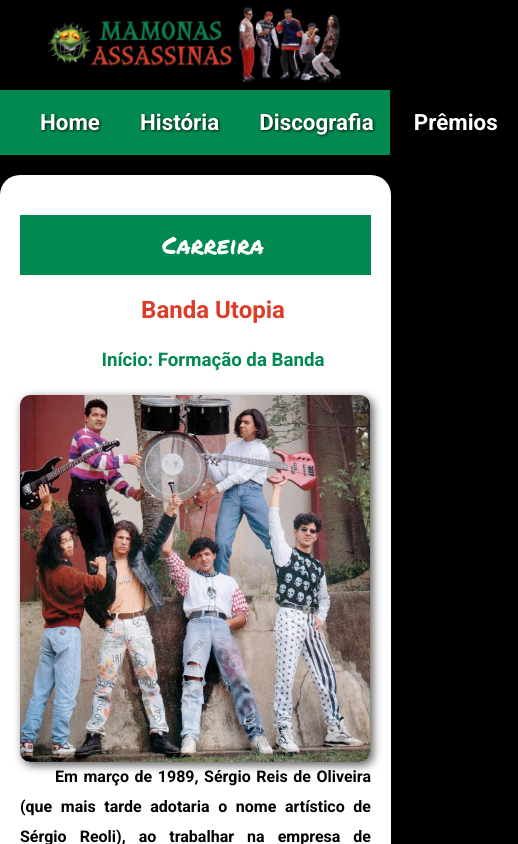
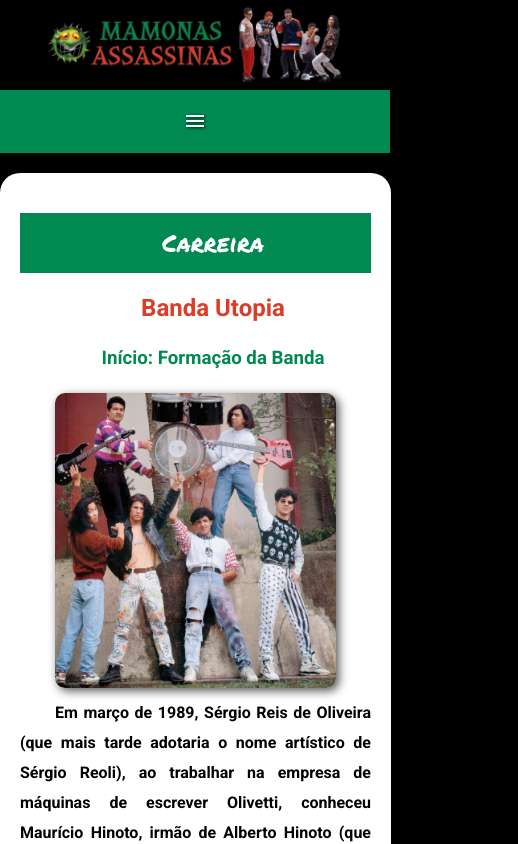
Before and after one commit to misaelguedes/Mamonas-Assassinas, a React (Create React App) app: page /historia in a window 390 px wide. Shown: the top 844 px of the page, 518 px wide, since content can reach past the window. Built offline with nearby package versions, Linux system fonts and the light colour scheme.

Commit message:
Criando responsividade do site

```diff
--- a/public/index.html
+++ b/public/index.html
@@ -24,6 +24,7 @@
       work correctly both with client-side routing and a non-root public URL.
       Learn how to configure a non-root public URL by running `npm run build`.
     -->
+    <link rel="stylesheet" href="https://fonts.googleapis.com/css2?family=Material+Symbols+Outlined:opsz,wght,FILL,GRAD@48,400,0,0" />
     <title>Mamonas Assassinas</title>
   </head>
   <body>
--- a/src/Components/Header/Header.css
+++ b/src/Components/Header/Header.css
@@ -9,7 +9,7 @@
     text-align: center;
 }
 
-.itens > a {
+.menu > a {
     color: white;
     font-size: 1.4em;
     font-weight: bolder;
@@ -20,6 +20,37 @@
     transition-duration: 0.5s;
 }
 
-.itens > a:hover {
+.menu > a:hover {
     color: #DC3C28;
 }
+
+span {
+    color: white;
+    text-shadow: 1px 1px 3px rgba(0, 0, 0, 0.822);
+}
+
+#burguer {
+    display: none;
+}
+
+@media (max-width: 768px) {
+    .itens {
+        display: block;
+    }
+
+    .menu {
+        display: none;
+    }
+
+    .menu > a {
+        display: block;
+        font-size: 1em;
+        padding: 15px;
+        border-bottom: 1px solid #DC3C28;
+    }
+
+    #burguer {
+        display: block;
+        cursor: pointer;
+    }
+}
--- a/src/Components/Header/index.js
+++ b/src/Components/Header/index.js
@@ -1,3 +1,4 @@
+import { useState, useEffect } from "react"
 import { Link } from "react-router-dom"
 
 import './Header.css'
@@ -5,14 +6,44 @@
 import capa from '../../Assets/capa.png'
 
 export default function Header() {
+
+    const [itensVisible, setItensVisible] = useState(false)
+
+    useEffect(() => {
+        function mudouTamanho() {
+            setItensVisible(window.innerWidth >= 768)
+        }
+
+        window.addEventListener('resize', mudouTamanho);
+
+        mudouTamanho();
+
+        return () => {
+            window.removeEventListener('resize', mudouTamanho);
+          };
+    }, [])
+
+    function clickMenu() {
+        setItensVisible(!itensVisible)
+    }
+
+    function hideMenu() {
+        if (window.innerWidth <= 768) {
+            setItensVisible(false)
+        }
+    }
+
     return (
         <header>
             <img src={capa} alt="Mamonas Assassinas"/>
             <div className="itens">
-                <Link to='/'>Home</Link>
-                <Link to='/historia'>História</Link>
-                <Link to='/discografia'>Discografia</Link>
-                <Link to='/premios'>Prêmios</Link>
+                <span id="burguer" class="material-symbols-outlined" onClick={clickMenu}>menu</span>
+                <menu className="menu" style={{ display: itensVisible ? 'block' : 'none' }}>
+                    <Link to='/' onClick={hideMenu}>Home</Link>
+                    <Link to='/historia' onClick={hideMenu}>História</Link>
+                    <Link to='/discografia' onClick={hideMenu}>Discografia</Link>
+                    <Link to='/premios' onClick={hideMenu}>Prêmios</Link>
+                </menu>
             </div>
         </header>
     )
--- a/src/Pages/Discografia/Discografia.css
+++ b/src/Pages/Discografia/Discografia.css
@@ -24,3 +24,17 @@
 .disc {
     text-align: left;
 }
+
+@media (max-width: 768px) {
+    ul {
+        margin-left: 20px;
+    }
+
+    table {
+        width: 100%;
+    }
+
+    th, td {
+        font-size: 0.5em;
+    }
+}
--- a/src/Pages/Historia/Historia.css
+++ b/src/Pages/Historia/Historia.css
@@ -26,3 +26,13 @@
     margin-left: 15px;
     box-shadow: 3px 3px 10px rgba(0, 0, 0, 0.671);
 }
+
+@media (max-width: 768px) {
+    .left, .right, .logo {
+        max-width: 80%;
+        float: none;
+        margin: auto;
+        display: block;
+        margin-bottom: 10px;
+    }
+}
```
